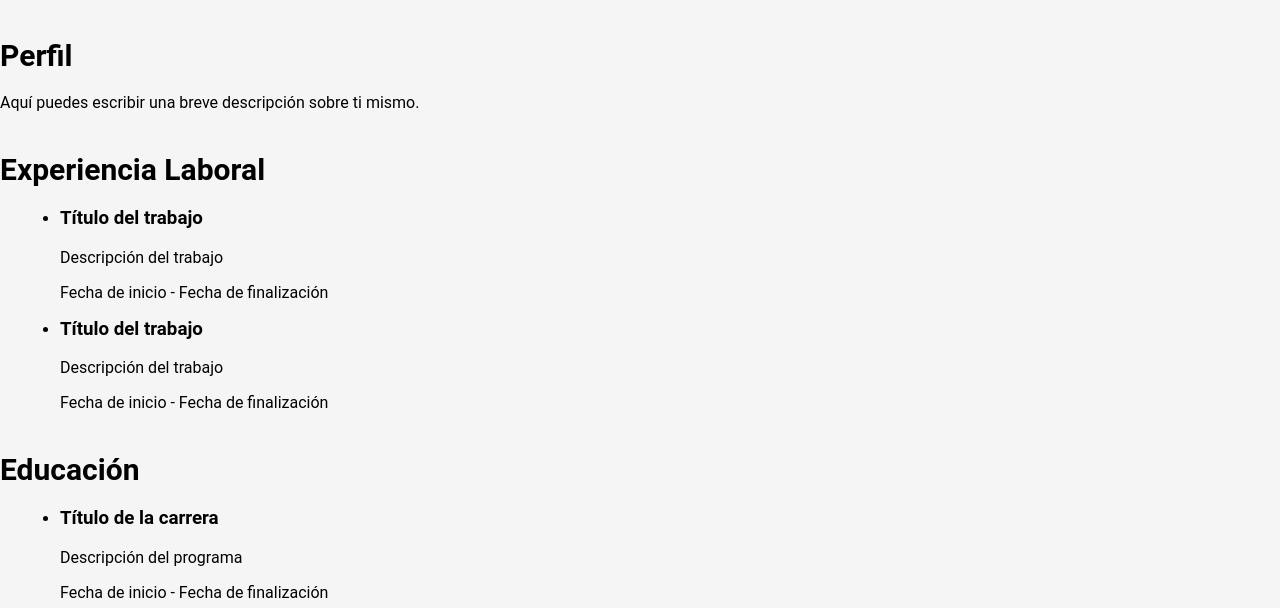
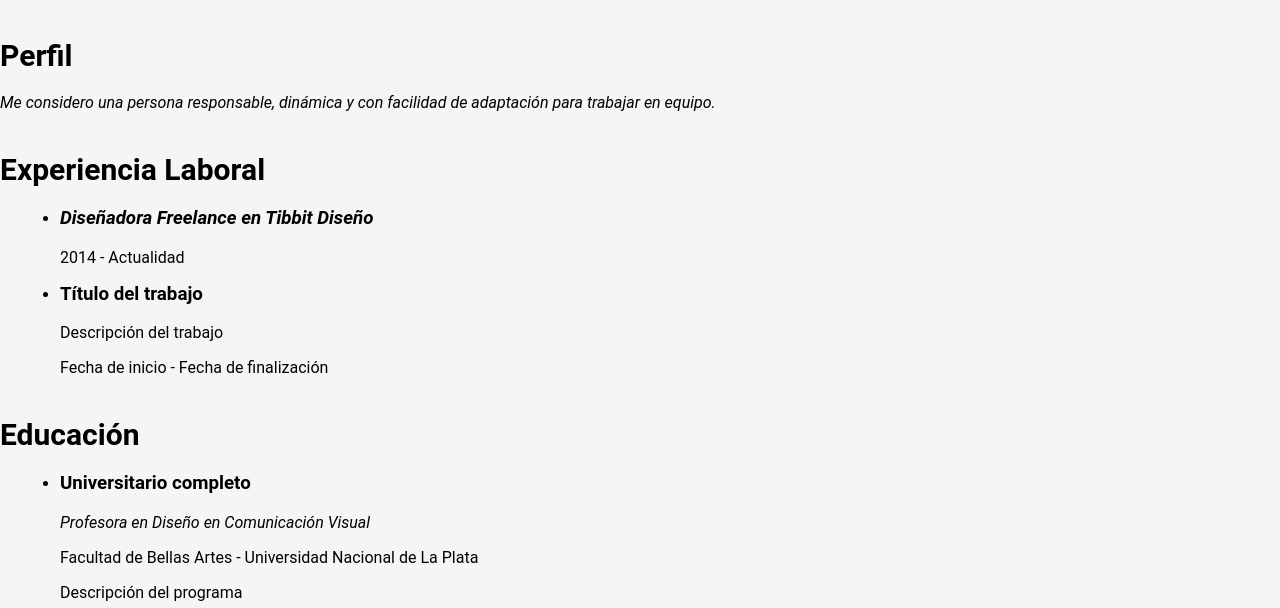
Before and after one commit to CronopiaSinFama/MiCVArgentinaPrograma, a plain HTML site: page index.html in a window 1280 px wide. Shown: the part 192-800 px from the top of the page. Drawn offline with Linux system fonts and the light colour scheme.

Commit message:
Repositorio GitHub

```diff
--- a/index.html
+++ b/index.html
@@ -2,7 +2,8 @@
 <html lang="es">
   <head>
     <meta charset="UTF-8">
-    <title>Melisa Soledad Diaz</title>
+    <title>Mi CV</title>
+    <link rel="icon" href="resources/img/favicon.ico">
     <link rel="stylesheet" href="https://cdnjs.cloudflare.com/ajax/libs/font-awesome/5.15.3/css/all.min.css" />
     <link rel="stylesheet" href="styles.css" />
   </head>
@@ -23,16 +24,16 @@
     <main>
       <section id="perfil">
         <h2>Perfil</h2>
-        <p>Aquí puedes escribir una breve descripción sobre ti mismo.</p>
+        <p><i>Me considero una persona responsable, dinámica y con facilidad de adaptación para trabajar en equipo.</i></p>
       </section>
 
       <section id="experiencia">
         <h2>Experiencia Laboral</h2>
         <ul>
           <li>
-            <h3>Título del trabajo</h3>
-            <p>Descripción del trabajo</p>
-            <p>Fecha de inicio - Fecha de finalización</p>
+            <h3><i>Diseñadora Freelance en Tibbit Diseño</i></h3>
+
+            <p>2014 - Actualidad</p>
           </li>
           <li>
             <h3>Título del trabajo</h3>
@@ -46,9 +47,11 @@
         <h2>Educación</h2>
         <ul>
           <li>
-            <h3>Título de la carrera</h3>
+            <h3>Universitario completo</h3>
+              <p><i>Profesora en Diseño en Comunicación Visual</i></p>
+              Facultad de Bellas Artes - Universidad Nacional de La Plata
             <p>Descripción del programa</p>
-            <p>Fecha de inicio - Fecha de finalización</p>
+            <p>2008 - 2014</p>
           </li>
           <li>
             <h3>Título de la carrera</h3>
@@ -73,14 +76,6 @@
       <p>Todos los derechos reservados © 2023</p>
     </footer>
 
-    <!-- Enlace a LinkedIn flotante -->
-    <div id="linkedin-float">
-  <a href="https://www.linkedin.com/in/tu-perfil-de-linkedin/" target="_blank">
-    <i class="fa fa-linkedin-square"></i>
-  </a>
-</div>
 
-    <script type="text/javascript" src="resources/scripts/scripts.js"></script>
-    <noscript>Sorry, your browser does not support JavaScript!</noscript>
   </body>
 </html>
```
